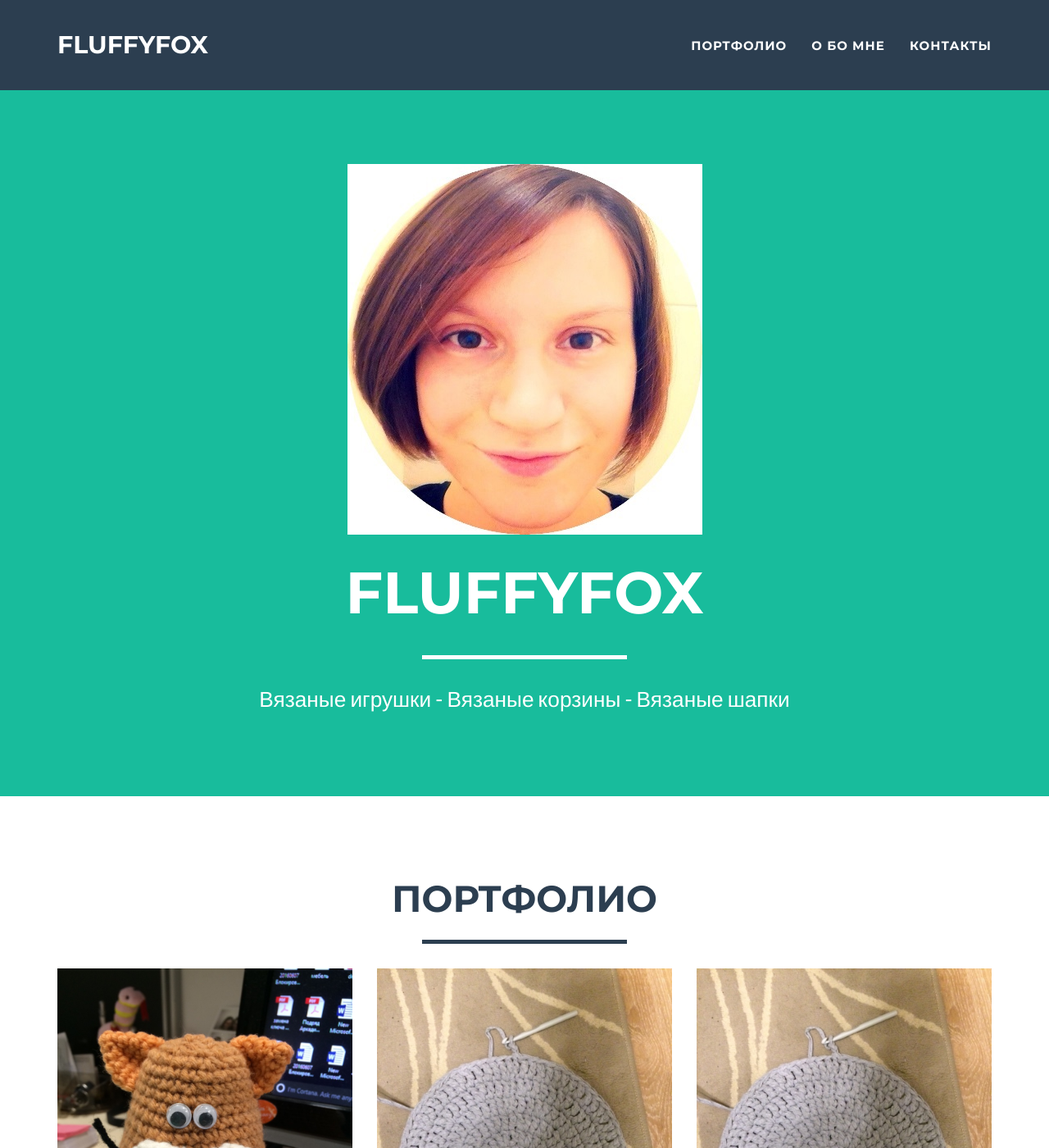
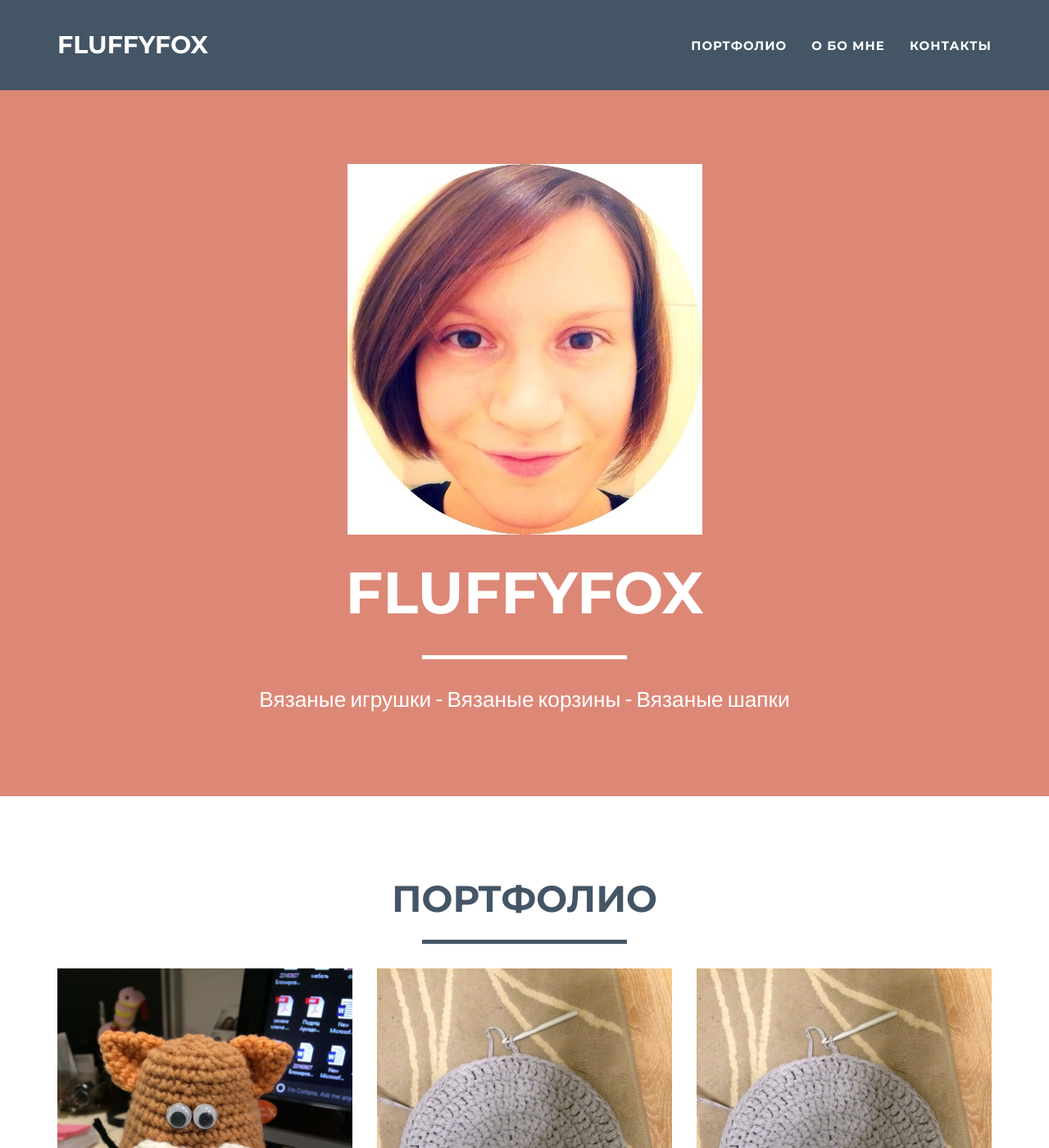
Before and after one commit to fluffy-fox/fluffy-fox.github.io, a Jekyll site: the page built from index.html, in a window 1280 px wide and 1400 px high. Shown: the whole window at 82% size. Built offline with Jekyll 4.4.1, drawn with Linux system fonts in a browser that asks for light colours.

Commit message:
Update _config.yml

```diff
--- a/_config.yml
+++ b/_config.yml
@@ -24,9 +24,9 @@ disqus_shortname: myshortname
 
 # Color settings (hex-codes without the leading hash-tag)
 color:
-  primary: 18bc9c #80B3FF
+  primary:  dd8877 #18bc9c #80B3FF
   primary-rgb: "24,288,156" #"128,179,255"
-  secondary: 2c3e50 #FD6E8A
+  secondary: 445566 #2c3e50 #FD6E8A
   secondary-dark: 233140 #A2122F
 
 # Footer settings
```
